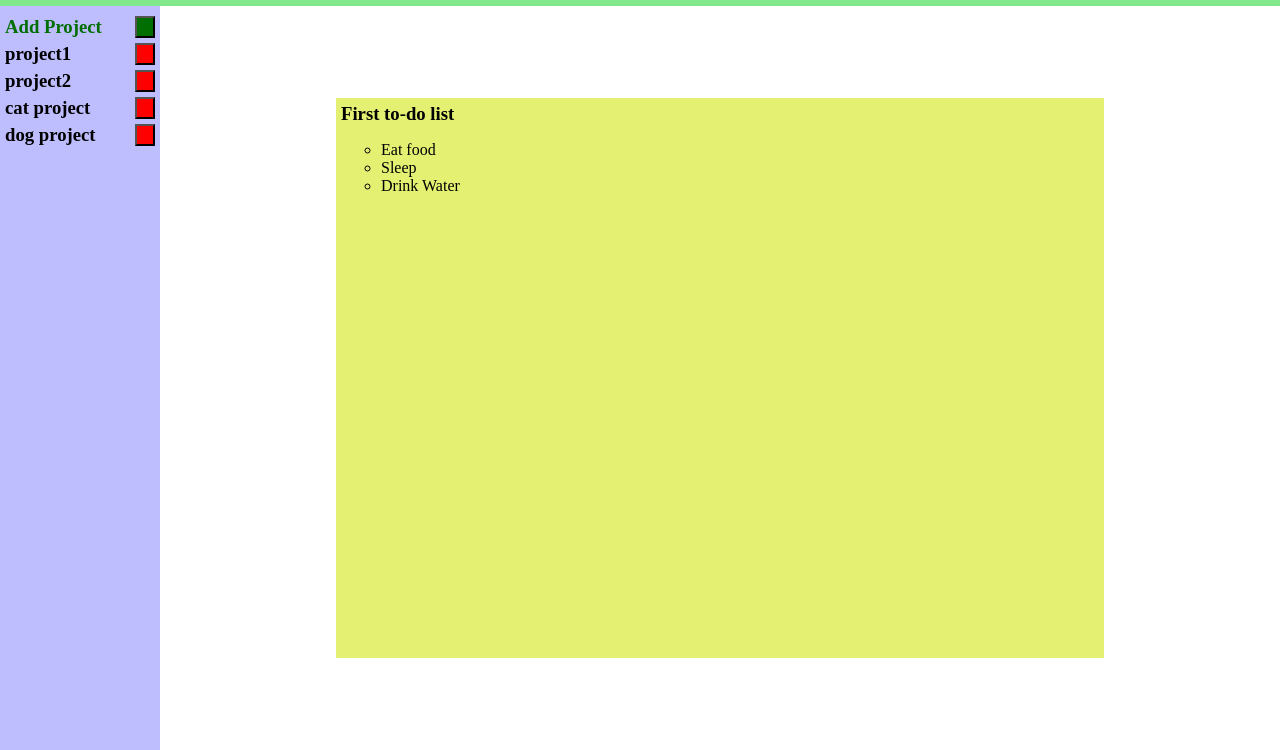
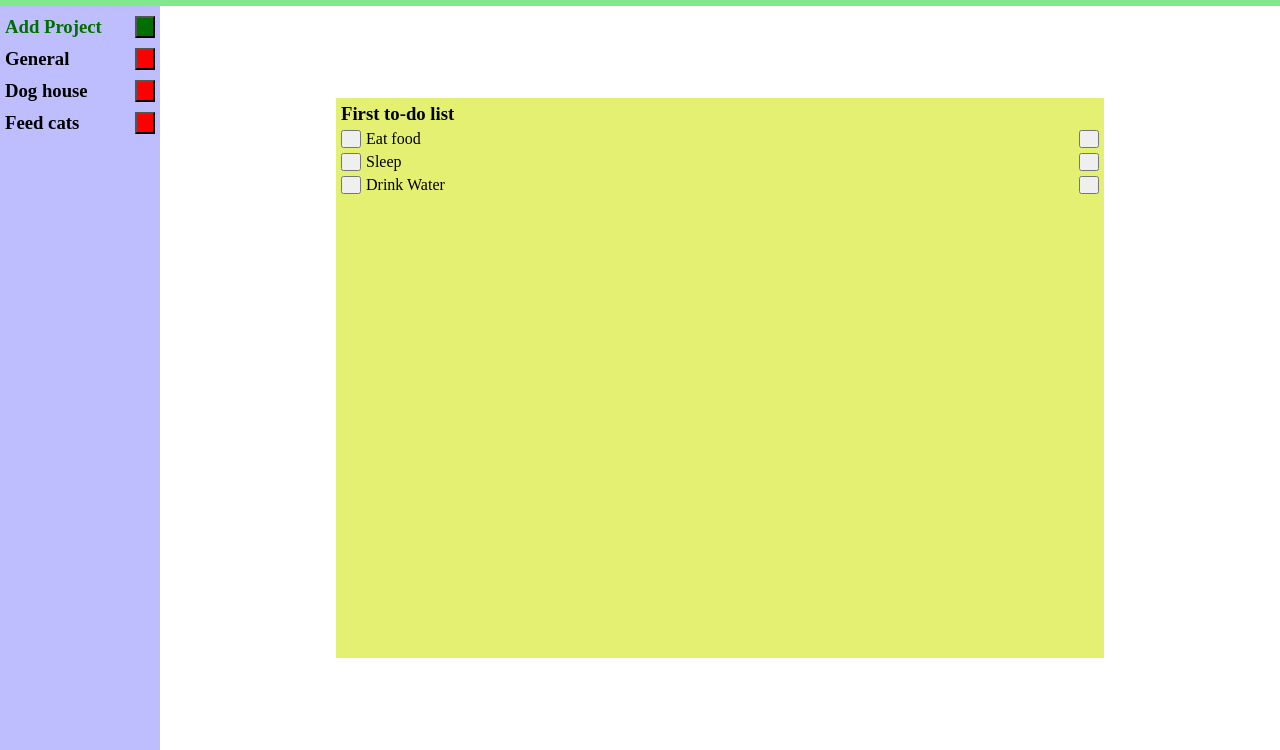
Before and after one commit to JChow999/to-do-list, a website built with webpack: page dist/index.html in a window 1280 px wide. Shown: the part 50-800 px from the top of the page. Built offline with nearby package versions, Linux system fonts and the light colour scheme.

Commit message:
Adjust code for improved visuals and functionality

```diff
--- a/src/functions/data-storage.js
+++ b/src/functions/data-storage.js
@@ -2,9 +2,36 @@
 function initializeData() {
   let mainInfo = {
     username: "John Doe",
-    generalList: [],
     projects: [{
       projectTitle: "General",
+      projectDue: Date(),
+      projectDesc: "Your General projects",
+      projectNotes: "Your simple notes. Push your water glass on the floor. Cereal boxes make for five star accommodation hunt anything." +
+      "Freak human out make funny noise mow mow mow mow mow mow success now attack human eat and than sleep on your face peer out window, " +
+      "chatter at birds, lure them to mouth. Shred all toilet paper and spread around the house scratch at door to be let outside, " +
+      "get let out then scratch at door immmediately after to be let back in really likes hummus munch, munch, chomp, chomp and cat not kitten around . " +
+      "Cats woo fat baby cat best buddy little guy shred all toilet paper and spread around the house get suspicious of own shadow then go play with toilette paper destroy dog. Rub butt on table.",
+      projectTodo: {
+        todoList: [],
+        todoFinished: [],
+      },
+    },
+    {
+      projectTitle: "Dog house",
+      projectDue: Date(),
+      projectDesc: "Your General projects",
+      projectNotes: "Your simple notes. Push your water glass on the floor. Cereal boxes make for five star accommodation hunt anything." +
+      "Freak human out make funny noise mow mow mow mow mow mow success now attack human eat and than sleep on your face peer out window, " +
+      "chatter at birds, lure them to mouth. Shred all toilet paper and spread around the house scratch at door to be let outside, " +
+      "get let out then scratch at door immmediately after to be let back in really likes hummus munch, munch, chomp, chomp and cat not kitten around . " +
+      "Cats woo fat baby cat best buddy little guy shred all toilet paper and spread around the house get suspicious of own shadow then go play with toilette paper destroy dog. Rub butt on table.",
+      projectTodo: {
+        todoList: [],
+        todoFinished: [],
+      },
+    },
+    {
+      projectTitle: "Feed cats",
       projectDue: Date(),
       projectDesc: "Your General projects",
       projectNotes: "Your simple notes. Push your water glass on the floor. Cereal boxes make for five star accommodation hunt anything." +
--- a/src/functions/initialize-site.js
+++ b/src/functions/initialize-site.js
@@ -1,4 +1,4 @@
-import { buildBulletList } from "./list-info";
+import { buildBulletList } from "./main-window";
 import { buildSideMenu, updateSideMenu } from "./side-menu";
 import { buildHeader } from "./header";
 import { initializeData } from "./data-storage";
@@ -9,17 +9,15 @@ function initializeMain() {
   const todoContainer = document.createElement('div')
   const mainContainer = document.createElement('div');
   const mainWindow = document.createElement('div');
-  const addBtn = document.querySelector("#add-project-btn")
 
   const todoData = initializeData();
 
-  // Prints out project list into console
-  document.onkeydown = (e) => {
-    if (e.key == "p") {
-      todoData.getAllInfo()
-    }
-  }
-
+  // // Prints out project list into console
+  // document.onkeydown = (e) => {
+  //   if (e.key == "p") {
+  //     todoData.getAllInfo()
+  //   }
+  // }
 
   const newListBtn = document.createElement('button');
 
--- a/src/functions/list-info.js
+++ /dev/null
@@ -1,42 +0,0 @@
-/**
- * This function creates the to-do list, it allows an array to be inserted to
- * the function. It allows for an optional title as well.
- * @return {string} - Return
- */
-
-function buildMainWindow(information) {
-    const wrapper = document.createElement('div');
-    const todoContainer = document.createElement('div')
-    const mainContainer = document.createElement('div');
-    const mainWindow = document.createElement('div');
-
-    return
-}
-
-function updateProjectDisplay() {
-    return
-}
-
-function buildBulletList(listBullets) {
-    const container = document.createElement('div');
-    const listTitle = document.createElement('h3');
-    const bulletList = document.createElement('ul');
-
-    container.className = 'to-do-container'
-
-    listTitle.innerText = 'First to-do list'
-
-    for (let x = 0; x < listBullets.length; x++) {
-        let bullet = document.createElement('li');
-        bullet.innerText = listBullets[x];
-
-        bulletList.append(bullet);
-    }
-
-    container.appendChild(listTitle);
-    container.appendChild(bulletList);
-
-    return container;
-}
-
-export { buildBulletList };
--- /dev/null
+++ b/src/functions/main-window.js
@@ -0,0 +1,55 @@
+/**
+ * This function creates the to-do list, it allows an array to be inserted to
+ * the function. It allows for an optional title as well.
+ * @return {string} - Return
+ */
+
+// function buildMainWindow(information) {
+//     const wrapper = document.createElement('div');
+//     const todoContainer = document.createElement('div')
+//     const mainContainer = document.createElement('div');
+//     const mainWindow = document.createElement('div');
+
+//     return
+// }
+
+function updateProjectDisplay() {
+    return
+}
+
+function buildTodoList(listBullets) {
+    const projectContainer = document.createElement('div');
+    const listTitle = document.createElement('h3');
+    const todoListDiv = document.createElement("div");
+
+    projectContainer.className = 'project-info-container'
+    todoListDiv.className = "bulletList"
+
+    listTitle.innerText = 'First to-do list'
+
+    for (let x = 0; x < listBullets.length; x++) {
+        let todoDiv = document.createElement("div");
+        let todoFront = document.createElement("div");
+        let finishBox = document.createElement("button");
+        let todoText = document.createElement('p');
+        let deleteBtn = document.createElement("button");
+
+        todoFront.className = "todo-front";
+        todoDiv.className = "todo-div";
+        deleteBtn.className = "todo-delete";
+        todoText.innerText = listBullets[x];
+
+        todoFront.appendChild(finishBox);
+        todoFront.appendChild(todoText);
+        todoDiv.appendChild(todoFront);
+        todoDiv.appendChild(deleteBtn);
+        todoListDiv.appendChild(todoDiv);
+    }
+
+    projectContainer.appendChild(listTitle);
+    projectContainer.appendChild(todoListDiv);
+
+    return projectContainer;
+}
+
+export { buildTodoList as buildBulletList };
--- a/src/functions/side-menu.js
+++ b/src/functions/side-menu.js
@@ -2,32 +2,34 @@ function buildSideMenu(addfunction, projectsFunct) {
   const sideMenu = document.createElement('div');
   let addDiv = document.createElement("div");
   let addText = document.createElement("h3");
+  let projectList = document.createElement("div");
 
   addDiv.className = "side-add-div";
   addText.innerText = "Add Project";
   addDiv.appendChild(addText);
 
+  projectList.classList = "project-container";
+
   let addBtn = document.createElement("button");
   addBtn.className = "add-project-btn";
   addDiv.appendChild(addBtn);
-
-  // To be deleted
-  let projectList = ['newProject1', 'project2', 'cat project', 'dog project'];
 
   addBtn.addEventListener("click", () => {
     addfunction();
     updateSideMenu(projectsFunct());
   })
 
+  projectList.innerHTML = generateProjectElements(projectsFunct())
+
   sideMenu.id = "side-menu";
   sideMenu.appendChild(addDiv);
+  sideMenu.appendChild(projectList);
+
   return sideMenu;
 }
 
-function updateSideMenu(information) {
-  let sideMenu = document.querySelector("#side-menu");
-
-  document.querySelectorAll(".side-project-div").forEach(e => e.remove());
+function generateProjectElements(information) {
+  let projectContainer = document.createElement("div");
 
   for (let x = 0; x < information.length; x++) {
     let projectDiv = document.createElement("div");
@@ -41,17 +43,29 @@ function updateSideMenu(information) {
     projectName.innerText = information[x];
 
     deleteButton.addEventListener("click", () => {
-      deleteProject(projectName.innerText)
+      deleteProject(information[x]);
     })
 
     projectDiv.appendChild(projectName);
     projectDiv.appendChild(deleteButton);
-    sideMenu.appendChild(projectDiv);
+    projectContainer.appendChild(projectDiv);
   }
+
+  return projectContainer.innerHTML;
+}
+
+function updateSideMenu(projectArray) {
+  let projectCont = document.querySelector(".project-container")
+
+  projectCont.innerHTML = generateProjectElements(projectArray)
+}
+
+function editProjectTitle() {
+  return
 }
 
 function deleteProject(info) {
   console.log(info)
 }
 
-export { buildSideMenu, updateSideMenu }
+export { buildSideMenu, updateSideMenu, generateProjectElements }
--- a/src/index.js
+++ b/src/index.js
@@ -5,7 +5,4 @@ import { updateSideMenu } from './functions/side-menu';
 
 const body = document.querySelector('body');
 
-let projectList = ['project1', 'project2', 'cat project', 'dog project'];
-
 body.appendChild(initializeMain());
-updateSideMenu(projectList);
--- a/src/styles/style.css
+++ b/src/styles/style.css
@@ -50,6 +50,11 @@ header {
     }
 }
 
+.project-container {
+    display: flex;
+    flex-direction: column;
+}
+
 .side-project-div {
     display: flex;
     justify-content: space-between;
@@ -72,11 +77,8 @@ header {
     justify-content: center;
 }
 
-#todo-container {
+.project-list-container {
     display: flex;
-    justify-content: center;
-    min-width: 50vw;
-    width: 400px;
 }
 
 #main-container {
@@ -97,3 +99,21 @@ ul {
 button {
     width: 20px;
 }
+
+.todo-container {
+    display: flex;
+}
+
+.todo-front {
+    display: flex;
+
+    & button {
+        margin-right: 5px;
+    }
+}
+
+.todo-div {
+    display: flex;
+    justify-content: space-between;
+    margin: 5px 0;
+}
```
Also changed, not shown: dist/main.js.
